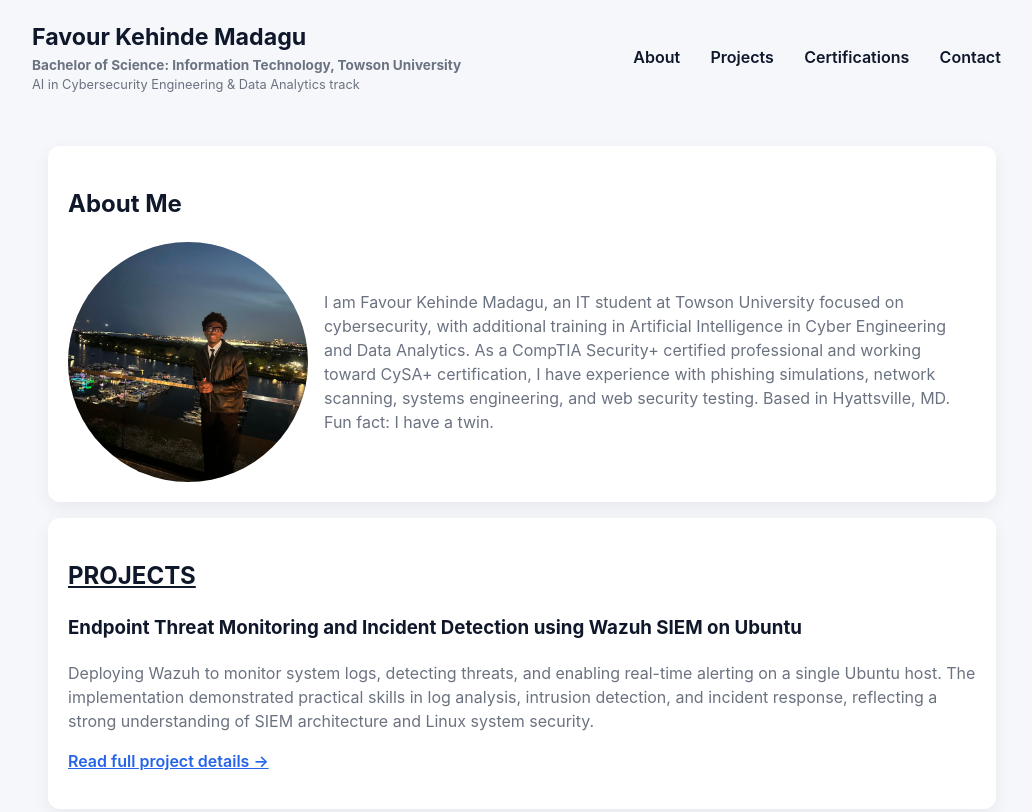
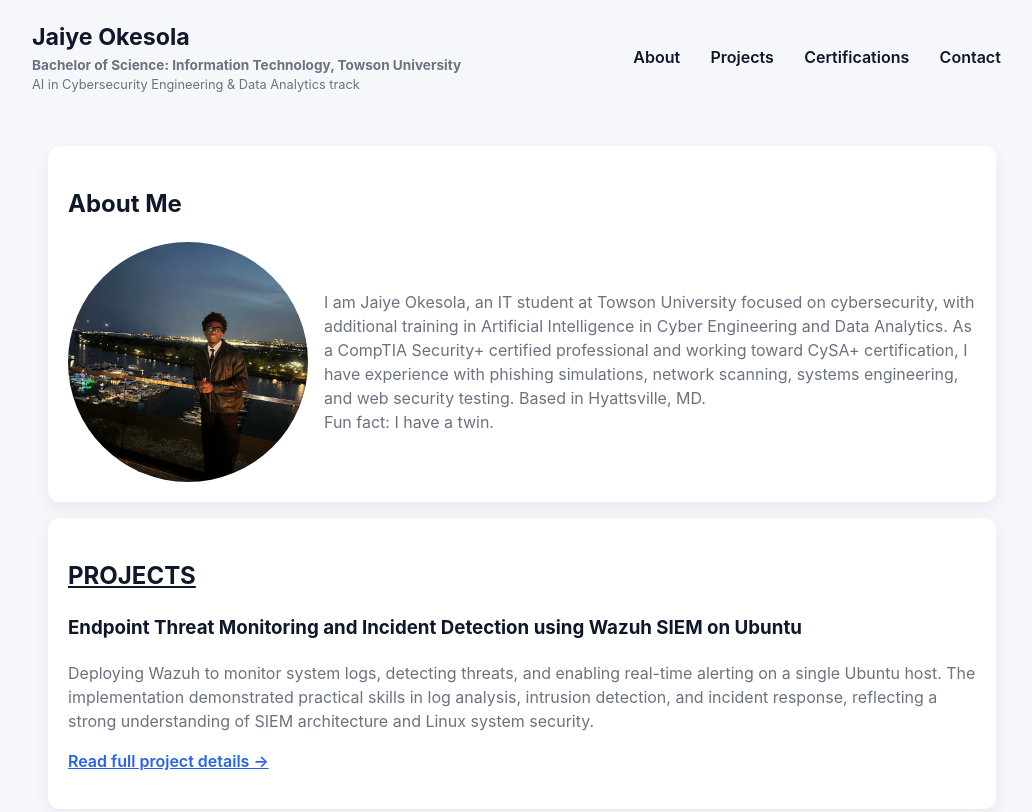
Before and after one commit to avinoirr/Myportfolio, a plain HTML site: page index.html in a window 1280 px wide. Shown: the top 812 px of the page, without its empty margins (118-1150 px from the left). Drawn offline with Linux system fonts and the light colour scheme.

Commit message:
Update index.html

```diff
--- a/index.html
+++ b/index.html
@@ -4,7 +4,7 @@
 
     <meta charset="UTF-8">
     <meta name="viewport" content="width=device-width, initial-scale=1.0">
-    <title>Favour Kehinde Madagu - Information Technology Major</title>
+    <title> Jaiye Okesola - Information Technology Major</title>
     <link rel="stylesheet" href="styles.css">
 </head>
 <body>
@@ -17,7 +17,7 @@
     <header>
         <div class="container header-inner">
             <div class="brand">
-                <h1>Favour Kehinde Madagu</h1>
+                <h1>Jaiye Okesola</h1>
                                 <h3 class="degree">Bachelor of Science: Information Technology, Towson University</h3>
                 <p class="tagline">AI in Cybersecurity Engineering & Data Analytics track</p>
             </div>
@@ -36,8 +36,8 @@
         <section id="about" class="card">
             <h2>About Me</h2>
             <div class="about-container">
-                <img src="Head.jpg" alt="Favour Kehinde Madagu">
-<p>I am Favour Kehinde Madagu, an IT student at Towson University focused on cybersecurity, with additional training in Artificial Intelligence in Cyber Engineering and Data Analytics. As a CompTIA Security+ certified professional and working toward CySA+ certification, I have experience with phishing simulations, network scanning, systems engineering, and web security testing. Based in Hyattsville, MD.<br>
+                <img src="Head.jpg" alt="Jaiye Okesola">
+<p>I am Jaiye Okesola, an IT student at Towson University focused on cybersecurity, with additional training in Artificial Intelligence in Cyber Engineering and Data Analytics. As a CompTIA Security+ certified professional and working toward CySA+ certification, I have experience with phishing simulations, network scanning, systems engineering, and web security testing. Based in Hyattsville, MD.<br>
 Fun fact: I have a twin.</p>
             </div>
         </section>
@@ -103,13 +103,13 @@ Fun fact: I have a twin.</p>
 
         <section id="contact" class="card contact-card">
             <h2>Contact</h2>
-            <p>Connect at: <a class="contact-link" href="mailto:Favourmadagu@gmail.com">Favourmadagu@gmail.com</a>.</p>
+            <p>Connect at: <a class="contact-link" href="mailto:jaiyeokesola2003@gmail.com">jaiyeokesola2003@gmail.com</a>.</p>
         </section>
     </main>
 
     <footer>
          <p>This portfolio is written in JavaScript, HTML, and CSS. It should work well with any current browser including Chrome, Firefox, Safari, Opera, and Edge.</p>
-        <p>&copy; 2024 Favour Kehinde Madagu.</p>
+        <p>&copy; 2024 Jaiye Okesola </p>
 
          <p>All rights reserved.</p>
     </footer>
```
